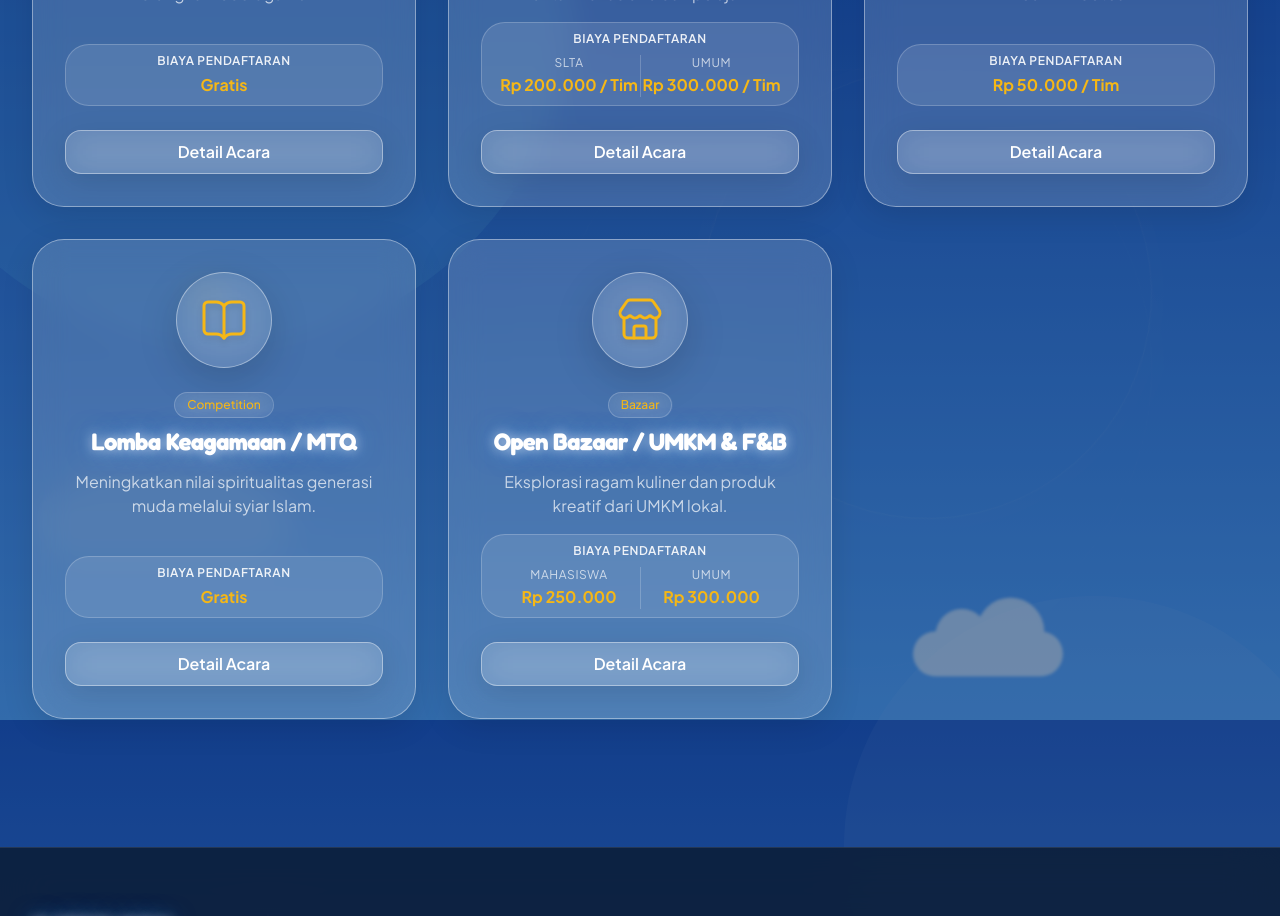
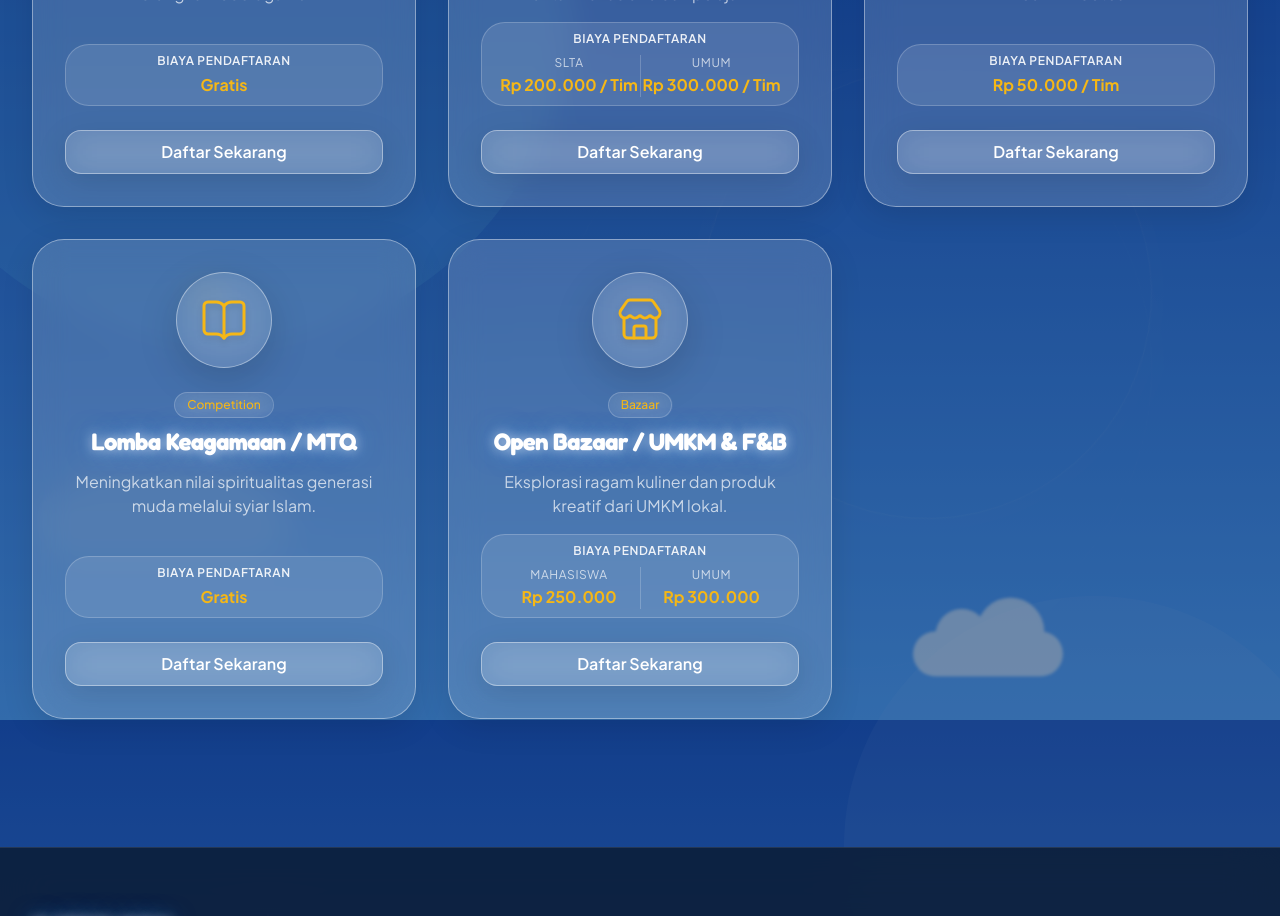
Before and after one commit to Tadaimaaaa/sifest-official, a Next.js app: page /events in a window 1280 px wide. Shown: the part 880-1796 px from the top of the page. Built offline with nearby package versions, Linux system fonts and the light colour scheme.

Commit message:
chore(events): change detail acara button text to daftar sekarang

```diff
--- a/components/events/EventCard.tsx
+++ b/components/events/EventCard.tsx
@@ -61,7 +61,7 @@ export function EventCard({ event }: { event: EventData }) {
       )}
       <Link href={`/events/${event.slug}`} className="w-full mt-auto">
         <Button variant="ghost" className="w-full border border-white/20 group-hover:border-brand-accent group-hover:text-brand-accent transition-all duration-300 glass-medium">
-          Detail Acara
+          Daftar Sekarang
         </Button>
       </Link>
     </GlassCard>
```
